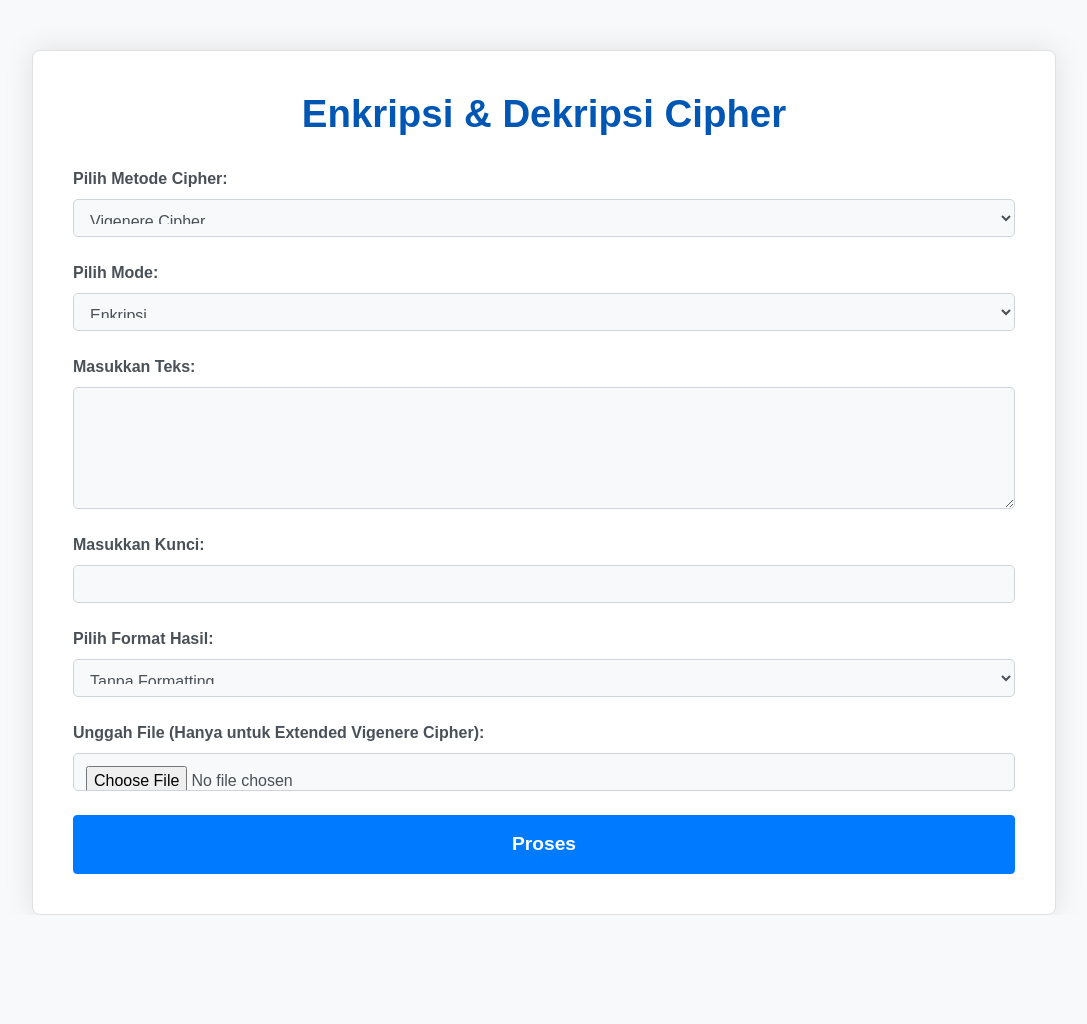
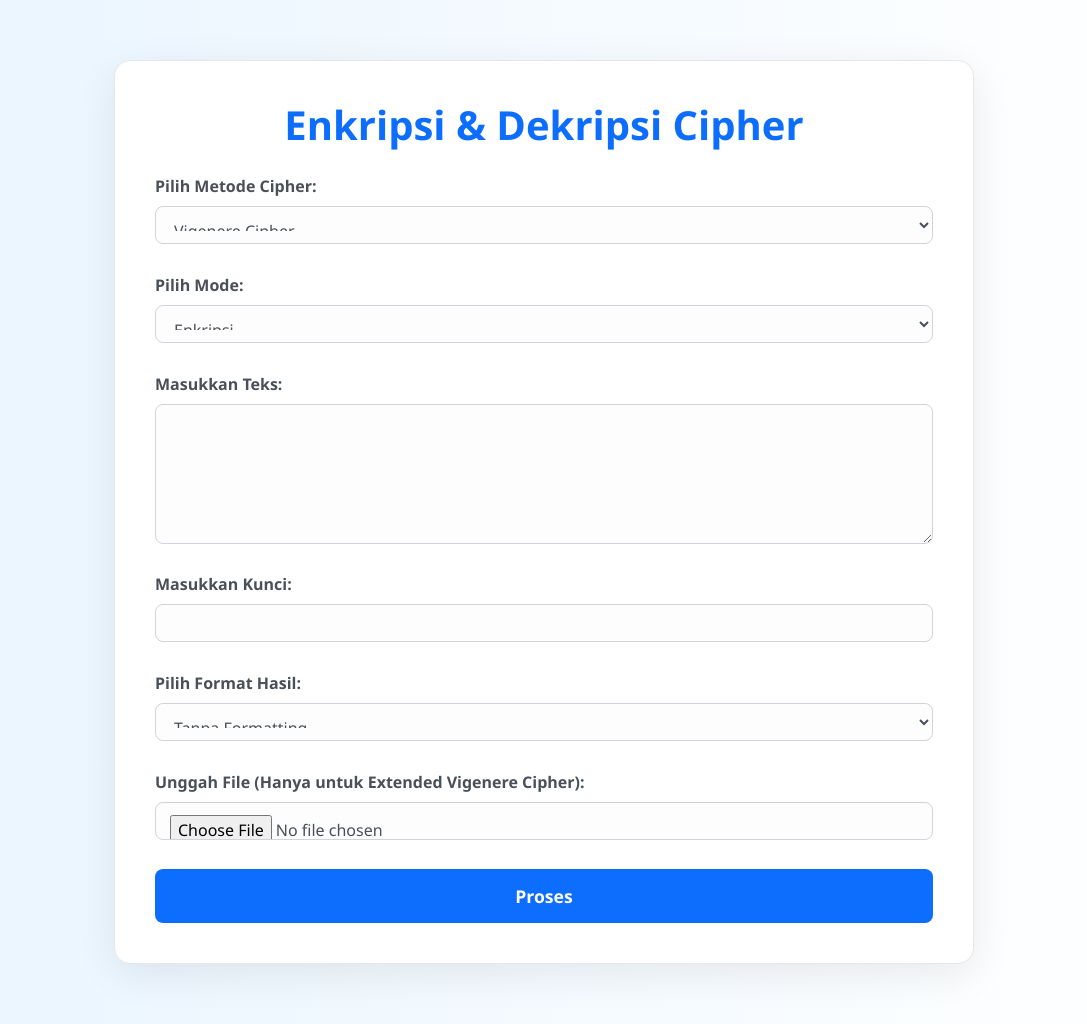
Before and after one commit to MUHAMADPRIANDA/Tugas-kriptografi, a Flask app: page / in a window 1280 px wide. Shown: the whole page, without its empty margins (96-1183 px from the left). Before the commit the page ends 915 px from the top, so only its background shows below. Run offline with Flask 3, Linux system fonts and the light colour scheme; some libraries are stand-ins or nearby versions.

Commit message:
Fix error

```diff
--- a/playfair_cipher.py
+++ b/playfair_cipher.py
@@ -40,7 +40,7 @@ def siapkan_plaintext(teks):
                 i += 1
     return hasil
 
-def enkripsi(plaintext, kunci):
+def encrypt(plaintext, kunci):
     matriks = buat_matriks_kunci(kunci)
     pasangan = siapkan_plaintext(plaintext)
     hasil = ''
@@ -62,7 +62,7 @@ def enkripsi(plaintext, kunci):
 
     return hasil
 
-def dekripsi(ciphertext, kunci):
+def decrypt(ciphertext, kunci):
     matriks = buat_matriks_kunci(kunci)
     pasangan = [ciphertext[i:i+2] for i in range(0, len(ciphertext), 2)]
     hasil = ''
--- a/templates/index.html
+++ b/templates/index.html
@@ -7,132 +7,132 @@
     <link rel="stylesheet" href="https://cdnjs.cloudflare.com/ajax/libs/bootstrap/4.5.2/css/bootstrap.min.css">
     <style>
         body {
-            background-color: #f8f9fa;
-            font-family: 'Arial', sans-serif;
+            background: linear-gradient(to right, #e9f5ff, #ffffff);
+            font-family: 'Segoe UI', Tahoma, Geneva, Verdana, sans-serif;
             color: #333;
             margin: 0;
             padding: 0;
         }
 
         .container {
-            max-width: 100%;
-            width: 80%;
-            margin-top: 50px;
+            max-width: 860px;
+            margin: 60px auto;
             padding: 40px;
-            background-color: #ffffff;
-            border-radius: 8px;
-            box-shadow: 0 0 30px rgba(0, 0, 0, 0.1);
-            border: 1px solid #e1e1e1;
-            box-sizing: border-box;
+            background-color: #fff;
+            border-radius: 16px;
+            box-shadow: 0 10px 40px rgba(0, 0, 0, 0.08);
+            border: 1px solid #e5e7eb;
         }
 
         h1 {
-            font-size: 2.4rem;
-            margin-bottom: 30px;
+            font-size: 2.5rem;
+            margin-bottom: 25px;
             text-align: center;
-            color: #0056b3;
-            font-weight: bold;
+            color: #0d6efd;
+            font-weight: 700;
         }
 
         label {
-            font-weight: bold;
+            font-weight: 600;
             font-size: 1rem;
             color: #495057;
+            margin-bottom: 8px;
+            display: block;
         }
 
         .form-control {
-            border-radius: 5px;
-            padding: 12px;
-            background-color: #f1f1f1;
-            border: 1px solid #ccc;
+            width: 100%;
+            padding: 12px 14px;
+            border-radius: 8px;
+            border: 1px solid #ced4da;
+            background-color: #fdfdfe;
+            font-size: 1rem;
+            transition: all 0.3s ease;
+        }
+
+        .form-control:focus {
+            border-color: #0d6efd;
+            box-shadow: 0 0 0 0.2rem rgba(13, 110, 253, 0.25);
+            outline: none;
+            background-color: #fff;
+        }
+
+        .form-group {
+            margin-bottom: 1.8rem;
+        }
+
+        textarea.form-control {
+            min-height: 140px;
+            resize: vertical;
+        }
+
+        .btn-primary,
+        .btn-success {
+            padding: 14px 0;
+            font-size: 1.1rem;
+            font-weight: 600;
+            width: 100%;
+            border-radius: 8px;
+            border: none;
+            transition: background-color 0.3s ease, transform 0.1s ease;
+        }
+
+        .btn-primary {
+            background-color: #0d6efd;
+            color: #fff;
+        }
+
+        .btn-primary:hover {
+            background-color: #0b5ed7;
+            transform: scale(1.02);
+        }
+
+        .btn-success {
+            background-color: #198754;
+            color: #fff;
+        }
+
+        .btn-success:hover {
+            background-color: #157347;
+            transform: scale(1.02);
+        }
+
+        .alert {
+            border-radius: 6px;
+            padding: 12px 18px;
             font-size: 1rem;
         }
 
-        .form-group {
-            margin-bottom: 1.5rem;
-        }
-
-        .form-group select, .form-group input, .form-group textarea {
-            background-color: #f8f9fa;
-            border-color: #ced4da;
-        }
-
-        .btn-primary {
-            background-color: #007bff;
-            border-color: #007bff;
-            padding: 14px;
-            font-size: 1.2rem;
-            font-weight: bold;
-            transition: background-color 0.3s ease, border-color 0.3s ease;
-            width: 100%;
-        }
-
-        .btn-primary:hover {
-            background-color: #0056b3;
-            border-color: #004085;
-        }
-
-        .alert {
-            border-radius: 5px;
-            font-size: 1rem;
-        }
-
-        .mt-4 {
-            margin-top: 2rem;
-        }
-
         pre {
-            background-color: #f7f7f7;
-            padding: 15px;
-            border-radius: 5px;
-            font-size: 1.1rem;
+            background-color: #f1f3f5;
+            padding: 16px;
+            border-radius: 8px;
+            font-size: 1.05rem;
+            border: 1px solid #dee2e6;
             white-space: pre-wrap;
             word-wrap: break-word;
-            border: 1px solid #ddd;
-        }
-
-        .btn-success {
-            background-color: #28a745;
-            border-color: #28a745;
-            transition: background-color 0.3s ease, border-color 0.3s ease;
-            font-size: 1.1rem;
-            width: 100%;
-        }
-
-        .btn-success:hover {
-            background-color: #218838;
-            border-color: #1e7e34;
-        }
-
-        .form-group textarea {
-            resize: vertical;
-            min-height: 120px;
-        }
-
-        .form-control:focus {
-            background-color: #ffffff;
-            border-color: #80bdff;
-            box-shadow: 0 0 8px rgba(38, 143, 255, 0.5);
         }
 
         .section-header {
             text-align: center;
-            margin-bottom: 20px;
-            font-size: 1.4rem;
-            color: #333;
+            margin-bottom: 24px;
+            font-size: 1.3rem;
+            color: #212529;
         }
 
-        /* Styling for input file */
+        /* Custom File Input */
         .custom-file-input {
-            border-radius: 5px;
+            border-radius: 8px;
+            padding: 10px;
+            background-color: #f8f9fa;
+            border: 1px solid #ced4da;
         }
 
-        /* Responsive Styles */
         @media (max-width: 768px) {
             .container {
-                width: 90%;
                 padding: 20px;
-                margin-top: 20px;
+                margin-top: 30px;
+                border-radius: 12px;
             }
 
             h1 {
@@ -201,7 +201,7 @@
                 </select>
             </div>
 
-            <!-- File Upload (Optional for Extended Vigenere Cipher) -->
+            <!-- File Upload (for Extended Vigenere Cipher) -->
             <div class="form-group">
                 <label for="file">Unggah File (Hanya untuk Extended Vigenere Cipher):</label>
                 <input type="file" name="file" id="file" class="form-control">
--- a/vigenere_cipher.py
+++ b/vigenere_cipher.py
@@ -1,3 +1,5 @@
+# vigenere_cipher.py
+
 import re
 
 def prepare_text(text):
@@ -7,7 +9,7 @@ def generate_key(plaintext, key):
     key = key.upper()
     return (key * (len(plaintext) // len(key))) + key[:len(plaintext) % len(key)]
 
-def enkripsi(plaintext, key):
+def encrypt(plaintext, key):  # ganti dari enkripsi
     plaintext = prepare_text(plaintext)
     key = generate_key(plaintext, key)
     ciphertext = ''
@@ -15,7 +17,7 @@ def enkripsi(plaintext, key):
         ciphertext += chr(((ord(p) - 65 + (ord(k) - 65)) % 26) + 65)
     return ciphertext
 
-def dekripsi(ciphertext, key):
+def decrypt(ciphertext, key):  # ganti dari dekripsi
     key = generate_key(ciphertext, key)
     plaintext = ''
     for c, k in zip(ciphertext, key):
--- a/vigenere_cipher_auto_key.py
+++ b/vigenere_cipher_auto_key.py
@@ -5,7 +5,7 @@ def extend_key(plaintext, key):
         key += plaintext[len(key)]
     return key
 
-def enkripsi(plaintext, key):
+def encrypt(plaintext, key):
     plaintext = plaintext.upper().replace(" ", "")
     key = extend_key(plaintext, key)
     cipher_text = ''
@@ -14,7 +14,7 @@ def enkripsi(plaintext, key):
         cipher_text += chr(total + 65)
     return cipher_text
 
-def dekripsi(ciphertext, key):
+def decrypt(ciphertext, key):
     ciphertext = ciphertext.upper().replace(" ", "")
     key = key.upper().replace(" ", "")
     plaintext = ''
```
